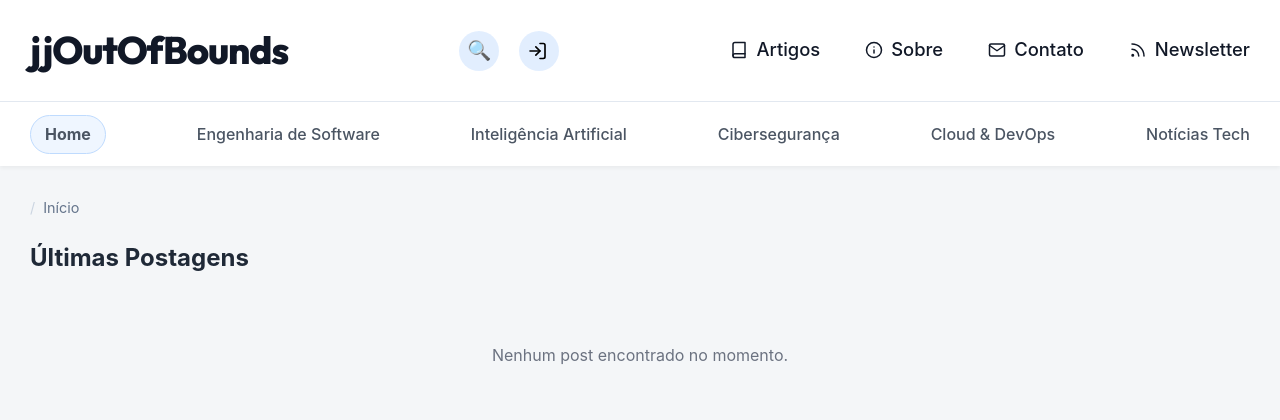
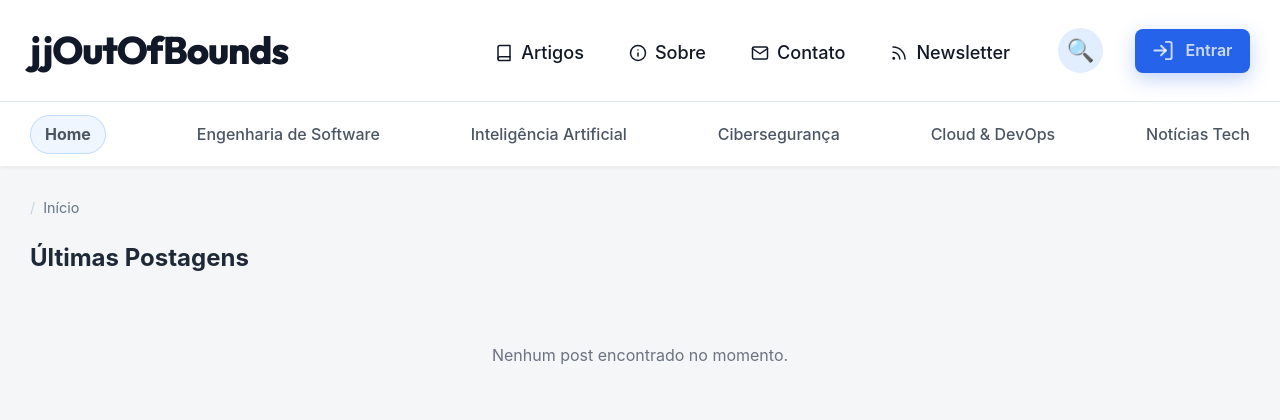
Before and after one commit to jairjunior/blog, a Node server app: page / in a window 1280 px wide. Shown: the top 420 px of the page. Run offline with Node 20, Linux system fonts and the light colour scheme; data that the repository does not hold is empty.

Commit message:
Mais ajustes finos no menu superior do site. Em telas maiores que 1200px, o botão de login aparece no topo de forma mais destacadas com o texto "Entrar" visível.

```diff
--- a/public/css/main.css
+++ b/public/css/main.css
@@ -154,6 +154,12 @@ h1 {
         gap: 20px;
     }
 }
+@media (min-width: 950px) {
+    .top-menu-button-wrapper {
+        order: 3;
+        gap: 2rem;
+    }
+}
 
 /*-----------------------------------------------------------------------------
 / BOTÃO DA LUPA no topo da página (abre modal de pesquisa)
@@ -194,6 +200,13 @@ h1 {
         font-size: 1.2rem;
     }
 }
+@media (min-width: 950px) {
+    #topSearchButton {
+        width: 45px;
+        height: 45px;
+        font-size: 1.4rem;
+    }
+}
 
 /*-----------------------------------------------------------------------------
 / BOTÃO DE LOGIN no topo da página
@@ -208,12 +221,13 @@ h1 {
     color: black;
     padding: 8px;
     display: flex;
+    flex-direction: row;
     justify-content: center;
     align-items: center;
     cursor: pointer;
     font-size: 1.3rem;
     position: relative;
-    align-self: flex-end;
+    text-decoration: none;
 }
 
 #topLoginButton span {
@@ -243,6 +257,39 @@ h1 {
         height: 20px;
     }
 }
+@media (min-width: 950px) {
+    #topLoginButton {
+        width: 45px;
+        height: 45px;
+    }
+    #loginIcon {
+        width: 23px;
+        height: 23px;
+    }
+}
+@media (min-width: 1200px) {
+    #topLoginButton {
+        background-color: #2563eb;
+        color: rgba(255, 255, 255, 0.774);
+        width: 115px;
+        height: 100%;
+        gap: 10px;
+        border-radius: 8px;
+        font-size: 1rem;
+        font-weight: 600;
+        border: 1px solid transparent;
+        box-shadow: 0 6px 20px rgba(37, 100, 235, 0.281);
+        transition: all 0.25s ease;
+    }
+    #topLoginButton:hover {
+        border-color: #6c97f3;
+        background-color: #235fe0;
+        color: white;
+    }
+    #topLoginButton span {
+        display: inline;
+    }
+}
 
 
 /*-----------------------------------------------------------------------------
@@ -420,23 +449,22 @@ h1 {
         padding: 80px 30px 30px 30px;
     }
 }
-
 @media (min-width: 768px) {
     .top-navbar {
         width: 60vw;
     }
 }
-
 @media (min-width: 820px) {
     .top-navbar {
         width: 52vw;
     }
 }
-
 /* A partir daqui, o menu estará sempre visível no topo da página */
 @media (min-width: 950px) {
     .top-navbar {
         position: static;
+        margin-left: auto;
+        margin-right: 3rem;
         width: auto;
         height: auto;
         background-color: transparent;
@@ -444,27 +472,24 @@ h1 {
         padding: 0;
         transition: none;
     }
-
     .top-navbar ul {
         flex-direction: row;
+        justify-content: center;
         align-items: center;
         gap: 29px;
+        transform: translateY(3px);
     }
-
     .top-navbar a {
         font-size: 1.1rem;
         font-weight: 500;
     }
-
 }
-
 @media (min-width: 1200px) {
     .top-navbar ul {
         gap: 45px;
     }
-
     .top-navbar a {
-        font-size: 1.15rem;
+        font-size: 1.13rem;
     }
 }
 
--- a/src/views/partials/header.ejs
+++ b/src/views/partials/header.ejs
@@ -13,12 +13,12 @@
 
                 <!-- Botão de Login  -->
                  <a id="topLoginButton" href="/login?redirectTo=<%= encodeURIComponent(currentUrl || '/') %>" title="Entrar">
-                    <span>Entrar</span>
                     <svg id="loginIcon" xmlns="http://www.w3.org/2000/svg" viewBox="0 0 24 24" fill="none" stroke="currentColor" stroke-width="2" stroke-linecap="round" stroke-linejoin="round">
                         <path d="M15 3h4a2 2 0 0 1 2 2v14a2 2 0 0 1-2 2h-4"></path>
                         <polyline points="10 17 15 12 10 7"></polyline>
                         <line x1="15" y1="12" x2="3" y2="12"></line>
                     </svg>
+                    <span>Entrar</span>
                 </a>
 
                 <!-- Botão Hamburger (visível apenas em mobile) -->
```
Also changed, not shown: other parts of public/css/main.css (+7 -25 lines).
